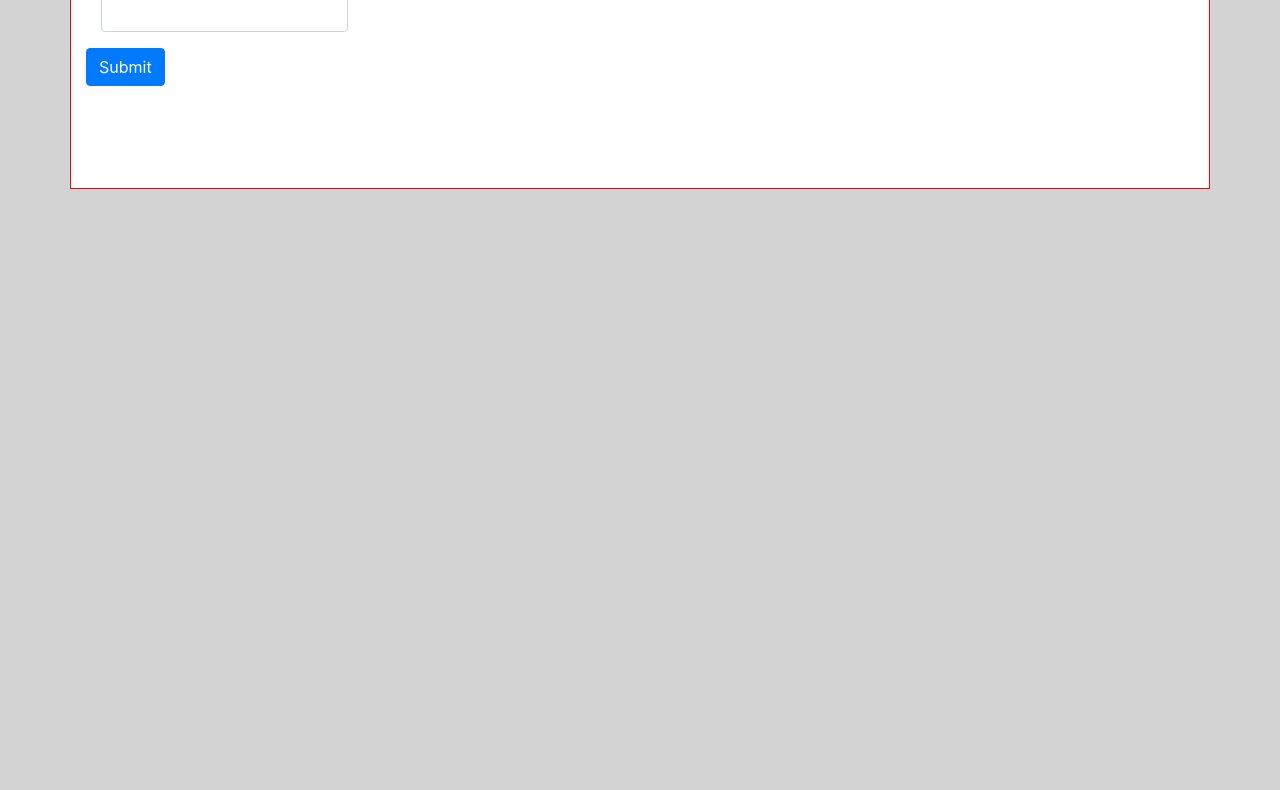
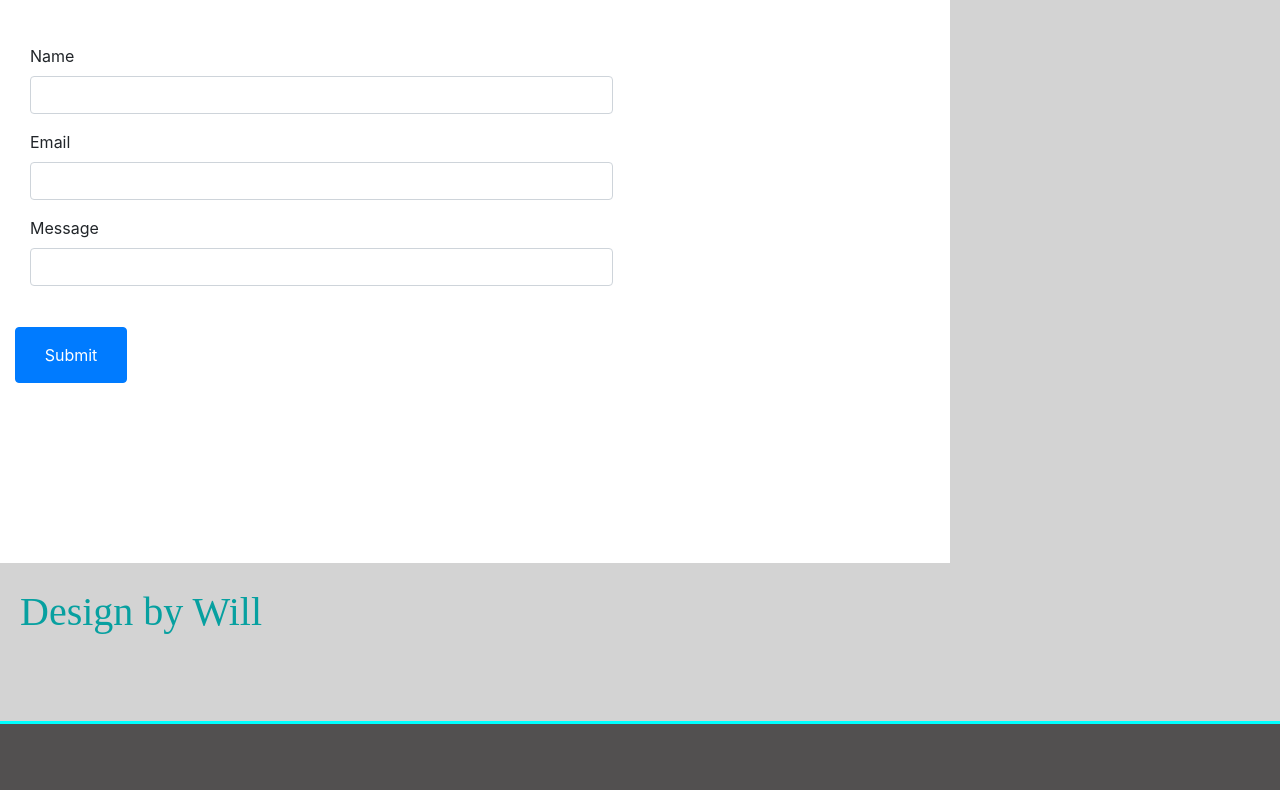
Before and after one commit to willwoodburn1/Week2-Homework, a plain HTML site: page contact.html in a window 1280 px wide. Shown: the part 267-1057 px from the top of the page. Before the commit the page ends 800 px from the top, so only its background shows below. Drawn offline with nearby package versions, Linux system fonts and the light colour scheme.

Commit message:
added name to contact.html

```diff
--- a/contact.css
+++ b/contact.css
@@ -1,18 +1,62 @@
 .navbar-brand {
     position: relative;
     left: 30px;
+    background-color: rgb(7, 160, 160);
+    width: 10em;
+    height: 3em;
   }
   .navbar-nav {
     position: absolute;
     right: 30px;
   }
 
+  .navbar {
+    height: 5em;
+  }
+
   body {
     background-color: lightgrey;
   }
 
-  .col-lg-12 {
-    border: 1px solid red;
-    height: 400px;
+  .col-lg-10 {
+    height: 650px;
     background-color: white;
+    position: relative;
+    right: 70px;
+
   }
+
+  .col-lg-8 {
+    top: 75px;
+  }
+
+  .btn-primary {
+    position: relative;
+    top: 100px;
+    height: 3.5em;
+    width: 7em;
+  }
+
+  h1 {
+    font-family: serif;
+    font-weight: 40px ;
+    position: relative;
+    top: 25px;
+    left: 20px;
+    color: rgb(7, 160, 160);
+  }
+
+  .container {
+    margin-top: 100px;
+  }
+
+
+  footer {
+  padding: 2.2em;
+  margin-top: 110px;
+  background-color: rgb(82, 80, 80);
+  border-top: 3px solid aqua;
+
+
+
+  }
--- a/contact.html
+++ b/contact.html
@@ -33,20 +33,21 @@
 
       <div class="container">
         <div class="row">
-          <div class="col-lg-12">
+          <div class="col-lg-10">
+            <h1> <strong> Contact </strong> </h1>
 
             <form>
-              <div class="col-lg-3 form-group">
+              <div class="col-lg-8 form-group">
                 <label for="exampleInputEmail1">Name</label>
                 <input type="email" class="form-control" id="exampleInputEmail1" aria-describedby="emailHelp">
               </div>
-              <div class="col-lg-3 form-group">
+              <div class="col-lg-8 form-group">
                 <label for="exampleInputPassword1">Email</label>
                 <input type="password" class="form-control" id="exampleInputPassword1">
               </div>
               <div class="form-group form-check">
               </div>
-              <div class="col-lg-3 form-group">
+              <div class="col-lg-8 form-group">
                 <label for="exampleInputPassword1">Message</label>
                 <input type="password" class="form-control" id="exampleInputPassword1">
               </div>
@@ -57,6 +58,13 @@
         </div>
       </div>
 
+      <h1> Design by Will </h1>
+
+
+
+
+      <footer class="bottom-footer"> </footer>
+
 
 
 
```
